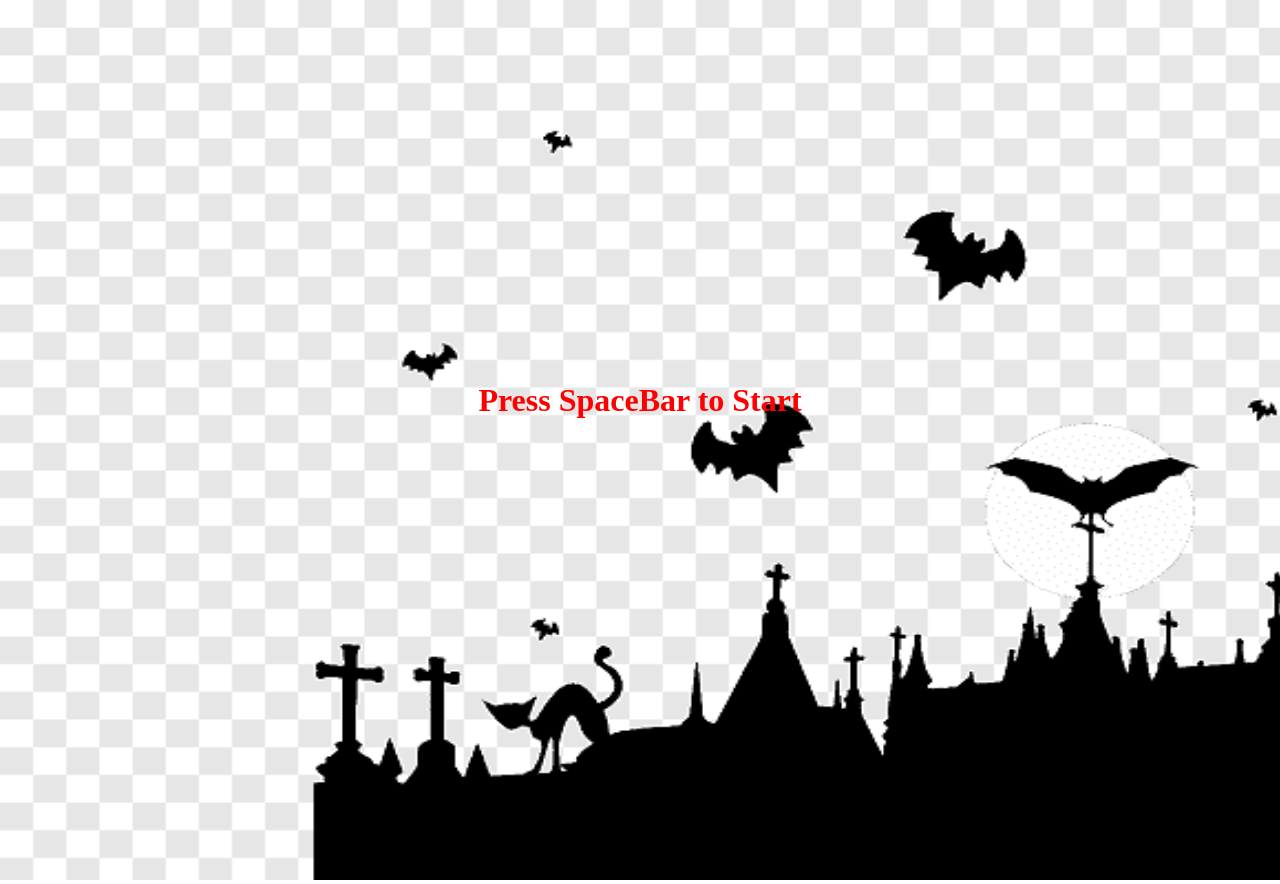
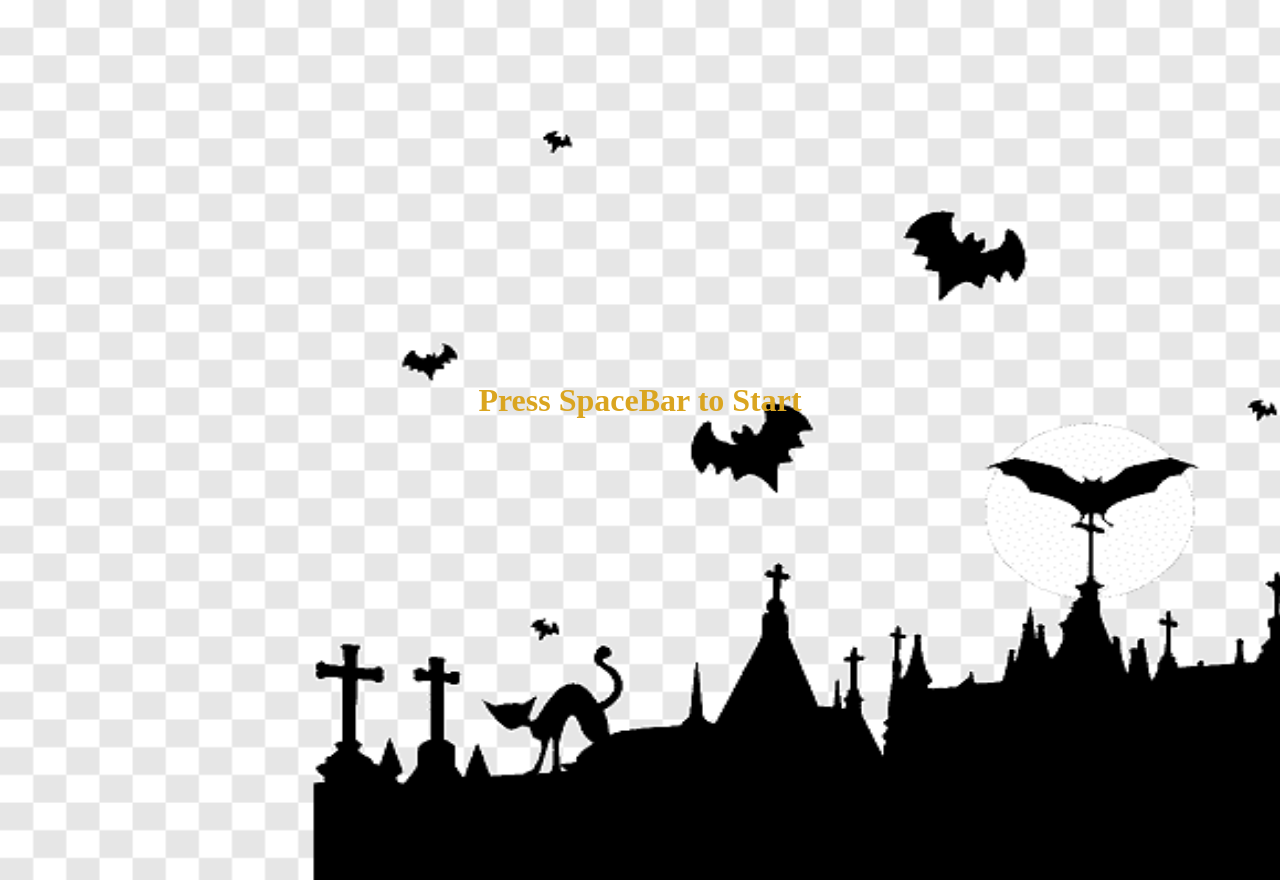
Before and after one commit to Daramiry/milestoneProject1, a plain HTML site: page index.html in a window 1280 px wide. Shown: the top 884 px of the page. Drawn offline with Linux system fonts and the light colour scheme.

Commit message:
made text more readable

```diff
--- a/style.css
+++ b/style.css
@@ -4,7 +4,7 @@
 }
 
 h1 {
-    color: red;
+    color: goldenrod;
 }
 body {
     margin: 0;
```
